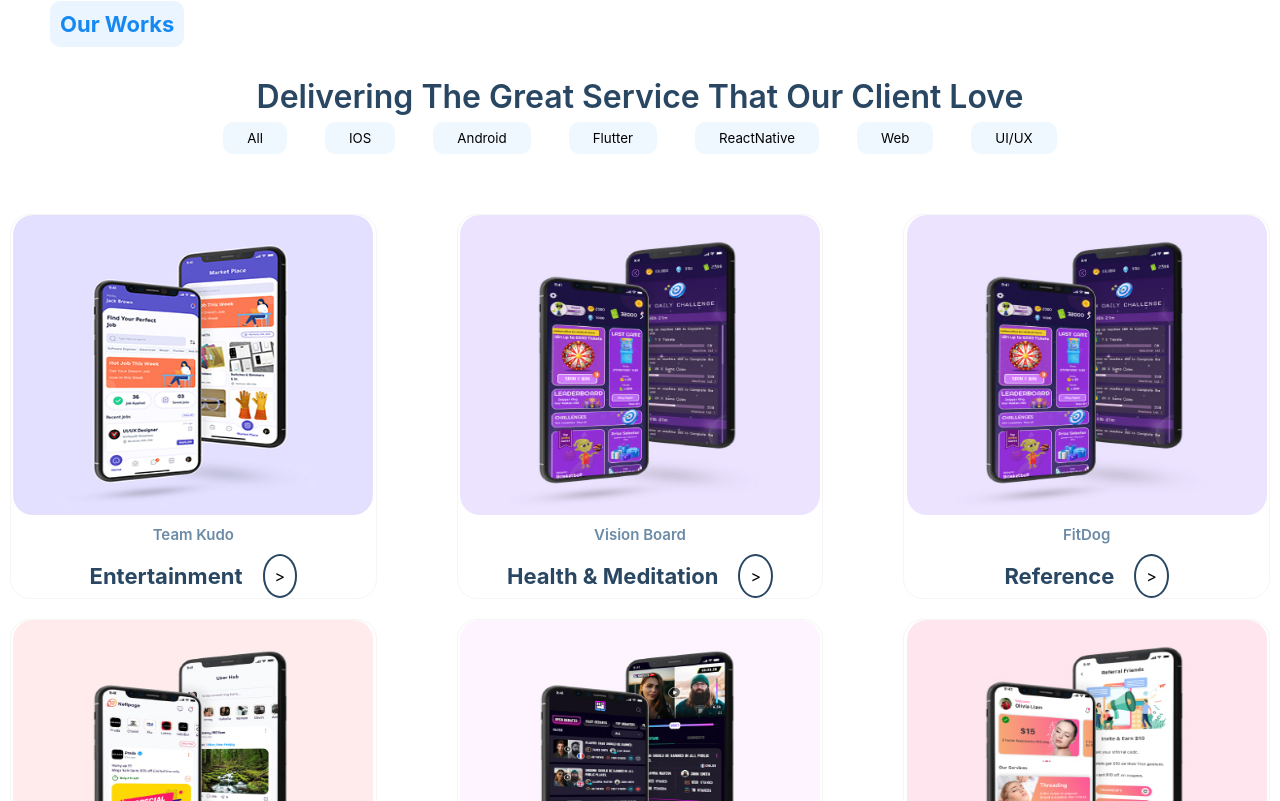
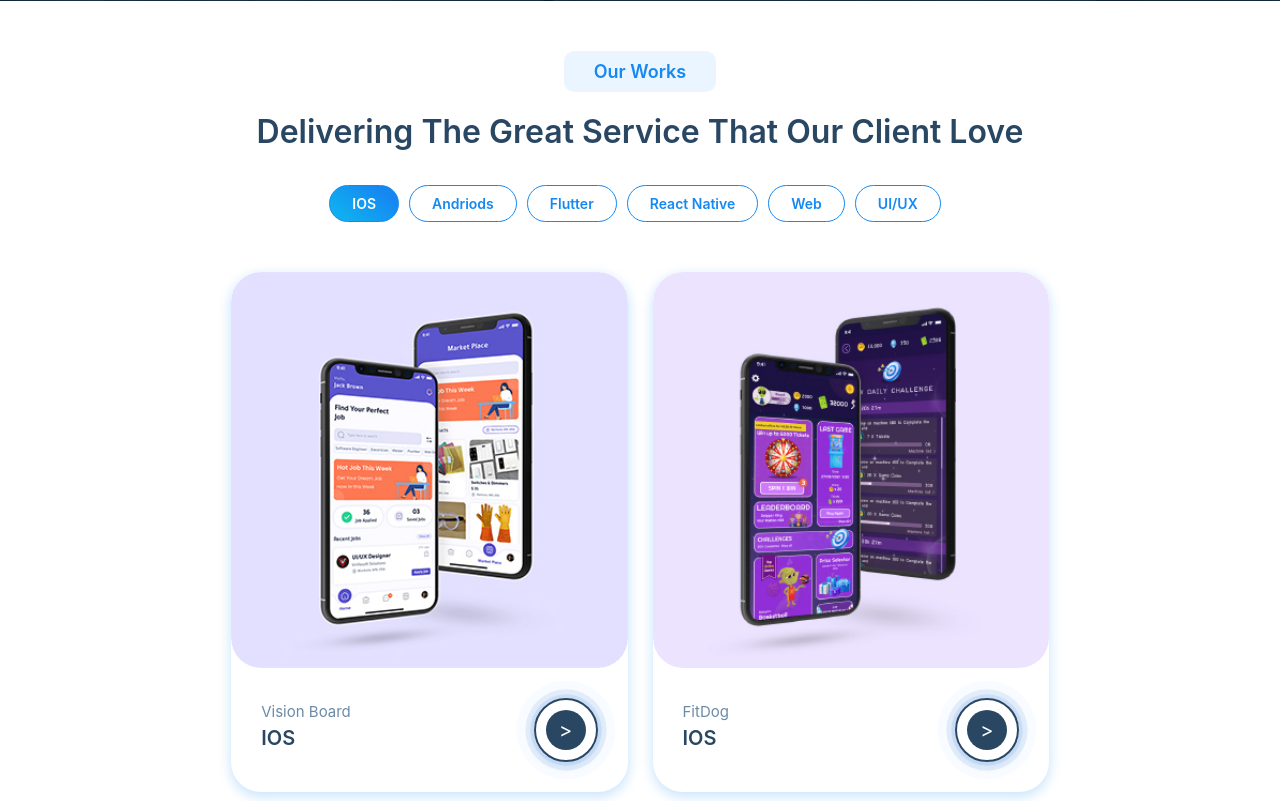
Before and after one commit to prabhattiwarii/hiring-web-next-upgrade, a Next.js app: page /portfolio in a window 1280 px wide. Shown: the part 699-1500 px from the top of the page. Built offline with nearby package versions, Linux system fonts and the light colour scheme.

Commit message:
portfolio done

```diff
--- a/pages/portfolio.js
+++ b/pages/portfolio.js
@@ -1,86 +1,181 @@
+import Breadcrumb from '@/Components/BreadCrumbs';
 import Layout from '@/Components/layout/Layout';
-import React from 'react';
+import React, { useState } from 'react';
 import styled from 'styled-components';
 
 
 const Wrap = styled.div`
-& .wrapworkdetail{padding:50px;justify-content:center;lign-items:center;
- & .wrapbuttonmain{display: flex;justify-content: center; align-items: center;flex-direction: row; column-gap: 38px;
-button{ padding: 8px 24px;border-radius: 10px; border: none; background-color: aliceblue;
+    & .banner{
+        background:url('/images/portfolio.png');width:100%;min-height: 600px;display: flex;align-items: center;position: relative;background-size: cover;background-position: center center
+    }
+    & .portfolio-wrap{
+        max-width:1280px;margin:0 auto;padding:50px 20px;text-align:center;
+        & .work-section{
+            display:flex;flex-direction:column;
+            & .head-section{
+                margin:0 0 20px;
+                & .title{padding: 10px 30px;display: inline-block;border-radius: 10px;font-size: 18px;font-weight: 600;color: #1589F1;margin-bottom: 15px;background-color: #EBF5FF;}
+                & .sub-title{font-size: 32px;line-height: 50px;font-weight: 600;color: #294762;margin-bottom: 0.5rem;}
+            }
+            & .portfolio-filter{
+                margin:0 0 50px;
+                & .btn{
+                    font-size: 14px;font-weight: 600;padding: 9px 22px;color: #1589F1;margin-right: 10px;border-radius: 100px;display: inline-block;background: #fff;transition: all 0.5s ease;border: 1px solid #1589F1;cursor:pointer;
+                    &:hover{background: linear-gradient(38.23deg, #10ADF0 17.61%, #1686F1 82.65%);color: #ffffff;}
+                }
+                & .active{background: linear-gradient(38.23deg, #10ADF0 17.61%, #1686F1 82.65%);color: #ffffff;}
             }
         }
-& .wrapworkdeliver{display:flex; align-items:center;justify-content:center; font-size: 32px;line-height: 50px;    font-weight: 600;color: #294762;  }
-& .wrapwork{font-size:35px;border-radius: 10px; padding:10px;font-size: 22px;font-weight: 700; display:inline-block;  color: #1589F1;margin-bottom: 25px;background-color:#EBF5FF;}}}
-& .wrapmainwork{padding:10px;row-gap:20px;align-items:center;justify-content:center; width:100%; display:flex;display: grid;grid-template-columns: repeat(3, 1fr);column-gap:80px;
-& .wrapimagework{border-radius:20px;}
-& .wrapworkdetailmain{border:1px solid whitesmoke;border-radius:20px;  display:flex;align-items:center;justify-content:center;flex-direction:column;row-gap:10px;
-& .wrapdetailmainboth{display:flex;flex-direction:row;column-gap:20px;align-items:center;justify-content:center;}
-& .wrapareabutton{padding: 10px;color: black;text-align: center; border-radius: 50%;display: inline-block; -webkit-transition: all 0.5s ease;transition: all 0.5s ease-in-out; border: 2px solid #294762; animation: at-ripple 0.6s linear infinite;overflow: hidden;
-}
-& .wraptitle{color: #6C8BA7;font-size: 15px; font-weight:600;}
-& .wraparea{color: #294762;font-size: 22px; font-weight:700;}
+        & .work-wrap{
+            display:flex;flex-wrap:wrap;column-gap:25px;justify-content:center;
+            & .work-item{
+                width:calc(33.33% - 17px);border-radius: 30px;background: #fff;box-shadow: 0px 4px 12px 1px rgba(21, 137, 241, 0.22);margin-bottom: 45px;
+                & .portfolio-img{
+                    z-index: 1;border-radius: 30px;position: relative;overflow: hidden;
+                    & img{border-radius: 30px;width: 100%;border-style: none;vertical-align: middle;overflow-clip-margin: content-box;overflow: clip;}
+                    & .image{
+                        transition: all 0.5s ease-in-out;max-width: 100%;height: auto;
+                        &:hover{transform: scale(1.1);}
                     }
                 }
- & .wrapimage { background-image: url('/images/portfolio.png'); width: 100%;display: flex;left: 20px; background-size: cover;min-height: 550px;
- & .wrapportfolioimage {color: white; font-size: 50px; display: flex; justify-content: center; align-items: center; }
+                & .body{
+                    padding: 30px;display: flex;align-items: center;border-radius: 30px;justify-content: space-between;text-align:left;
+                    & .details{
+                        & .title{font-weight: 400;display: block;margin-bottom: 5px;color: #6C8BA7;font-size: 15px;}
+                        & .name{font-weight: 600;color: #294762;font-size:20px;margin:0 0 8px;}
                     }
+                    & .portfolio-link{
+                        padding: 10px;color: #fff;text-align: center;border-radius: 50%;display: inline-block;transition: all 0.5s ease-in-out;border: 2px solid #294762;
+                        & span{width: 40px;height: 40px;line-height: 40px;border-radius: 50%;transition: all 0.5s ease;background: #294762;display: flex;align-items: center;justify-content: center;font-size:20px;}
+                    }
+                    & .ani-btn{animation: ani 0.6s linear infinite;overflow: hidden;}
+                    @-webkit-keyframes ani{
+                        0% {
+                          box-shadow: 0 4px 10px rgb(36 112 208 / 10%),
+                            0 0 0 0 rgb(0 113 255 / 10%),
+                            0 0 0 5px rgb(36 112 208 / 10%),
+                            0 0 0 10px rgb(0 113 255 / 10%);
+                        }
+
+                        100% {
+                          box-shadow: 0 4px 10px rgb(36 112 208 / 10%),
+                            0 0 0 5px rgb(36 112 208 / 10%),
+                            0 0 0 10px rgb(36 112 208 / 10%),
+                            0 0 0 20px rgba(102, 102, 102, 0);
+                        }
+                      }
+                }
+            }
+        }
+    }
+
+    @media(max-width: 1199px){
+        & .banner{min-height: 470px;}
+    }
+    @media(max-width:991px){
+        & .banner{min-height: 350px;}
+        & .portfolio-wrap {
+            max-width:800px;
+            & .work-wrap{
+                & .work-item {width: calc(50% - 13px);margin:0 0 30px;}
+            }
+        }
+    }
+    @media(max-width:767px){
+        & .banner{min-height: 300px;}
+        & .portfolio-wrap {
+            max-width:500px;
+            & .work-wrap{
+                & .work-item {width:100%;margin:0 0 20px;}
+            }
+            & .portfolio-filter{
+                & .btn{margin: 5px;margin-right: 0px;
+                    margin-bottom: 10px;
+                }}
+            }
+        }
+    }
+    @media(max-width:576px){
+        & .portfolio-wrap {
+            & .portfolio-filter{
+                & .btn{margin-right: 0px;margin-bottom: 10px;}
+            }
+        }
+    }
+
 `;
 
 const Portfolio = () => {
+    const [showList, setShowList] = useState("ios");
     const data = [
-    { id: 1, image: "/images/project0.jpg", title: 'Team Kudo', area: "Entertainment",button:'>' },
-    { id: 2, image: "/images/project1.jpg", title: 'Vision Board', area: "Health & Meditation",button:">" },
-    { id: 3, image: "/images/project2.jpg", title: 'FitDog', area: "Reference",button:">" },
-    { id: 4, image: "/images/project3.jpg", title: 'Jewish Dating', area: "Social Networking",button:">" },
-    { id: 5, image: "/images/project4.jpg", title: 'Food Jumla', area: "Food & Drink",button:">" },
-    { id: 6, image: "/images/project5.jpg", title: 'Skip Scooters', area: "Business",button:">" },
-    { id: 7, image: "/images/project6.jpg", title: 'Magazine Cafe Store', area: "Magazines & Newspapers",button:">" },
-    { id: 8, image: "/images/project7.jpg", title: 'Maximum Realty Group', area: "Finance",button:">" },
-    { id: 9, image: "/images/project8.jpg", title: 'TruFit Adaptive Fitness', area: "Health & Fitness",button:">" },
-    { id: 10, image: "/images/project9.jpg", title: 'Nettpage', area: "Social Networking",button:">" },
-    { id: 11, image: "/images/project10.jpg", title: 'Nettpage', area: "Social Networking",button:">" },
-    { id: 12, image: "/images/project11.jpg", title: 'Nettpage', area: "Social Networking",button:">" },
-
+        {id: 1,name: "IOS",slug: "ios",
+        childs:[
+            {id:4,title:"Vision Board", image: "/images/project0.jpg",},
+            {id:5,title:"FitDog", image: "/images/project2.jpg",},
+        ]},
+        {id: 2,name: "Andriods",slug:"andriods",
+        childs:[
+            {id:13,title:"Jewish Dating", image:"/images/project3.jpg",},
+            {id:14,title:"Food Jumla", image: "/images/project4.jpg",},
+            {id:15,title:"Skip Scooters", image: "/images/project5.jpg"},
+        ]},
+        {id: 3,name: "Flutter",slug: "flutter",childs:[
+            {id:16,title: 'Maximum Realty Group', image: "/images/project6.jpg",},
+            {id:17,title:"Food Jumla", image: "/images/project4.jpg",},
+            {id:18,title:"Skip Scooters", image: "/images/project10.jpg"},
+        ]},
+        {id: 4,name: "React Native",slug: "react-native",childs:[
+            {id:19,title:"Food Jumla", image: "/images/project4.jpg",},
+            {id:20,title:"Skip Scooters", image: "/images/project10.jpg"},
+        ]},
+        {id: 5,name: "Web",slug: "web",childs:[
+            {id:21,title:"Food Jumla", image: "/images/project4.jpg",},
+            {id:22,title:"Skip Scooters", image: "/images/project10.jpg"},
+        ]},
+        {id: 6,name: "UI/UX",slug: "ui-ux",childs:[]}
+    ]
+    const breadcrumbs = [
+        { name: "Portfolio", path: "/portfolio"},
     ];
 
     return (
         <Layout>
             <Wrap>
-        <div className='wrapportfolio'>
-          <div className='wrapimage'>
-            <div className='wrapportfolioimage'>Portfolio</div>
+                <div className='banner'>
+                    <Breadcrumb breadcrumbs={breadcrumbs}/>
                 </div>
-
-          <div className='wrapworkdetail'>
-
-            <div className='wrapwork'>Our Works</div>
-            <div className='wrapworkdeliver'>Delivering The Great Service That Our Client Love</div>
-
-            <div className='wrapbuttonmain'>
-              <button>All</button>
-              <button>IOS</button>
-              <button>Android</button>
-              <button>Flutter</button>
-              <button>ReactNative</button>
-              <button>Web</button>
-              <button>UI/UX</button>
+                <div className="portfolio-wrap">
+                    <div className='work-section'>
+                        <div className="head-section">
+                            <div className='title'>Our Works</div>
+                            <div className='sub-title'>Delivering The Great Service That Our Client Love</div>
+                        </div>
+                        <div className='portfolio-filter'>
+                            {data.map((category) => (
+                                <button key={category.slug} onClick={() => setShowList(category.slug)}
+                                    className={`btn ${showList === category.slug ? 'active' : ''}`}>
+                                    {category.name}
+                                </button>
+                            ))}
                         </div>
                     </div>
-
-          <div className='wrapmainwork'>
-            {data.map((item) => (
-              <div className='wrapworkdetailmain' key={item.id}>
-                <img className='wrapimagework' src={item.image} alt={item.title} style={{ width: "360px", height: '300px' }} />
-                <div className='wraptitle'>{item.title}</div>
-                <div className='wrapdetailmainboth'>
-                <div className='wraparea'>{item.area}</div>
-                <div className='wrapareabutton'>{item.button}</div>
+                    <div className='work-wrap'>
+                        {showList && data.find((category) => category.slug === showList)?.childs.map((item) => (
+                            <div className='work-item' key={item.id}>
+                                <div className="portfolio-img">
+                                    <img className='image' src={item.image} alt={item.title}/>
+                                </div>
+                                <div className='body'>
+                                    <div className="details">
+                                        <div className='title'>{item.title}</div>
+                                        <div className='name'>{data.find(cat => cat.slug === showList).name}</div>
+                                    </div>
+                                    <a href='#' className='portfolio-link ani-btn'><span>{'>'}</span></a>
                                 </div>
                             </div>
                         ))}
                     </div>
                 </div>
-
             </Wrap>
         </Layout>
     );
```
Lines whose indentation alone changed are shown as unchanged.
